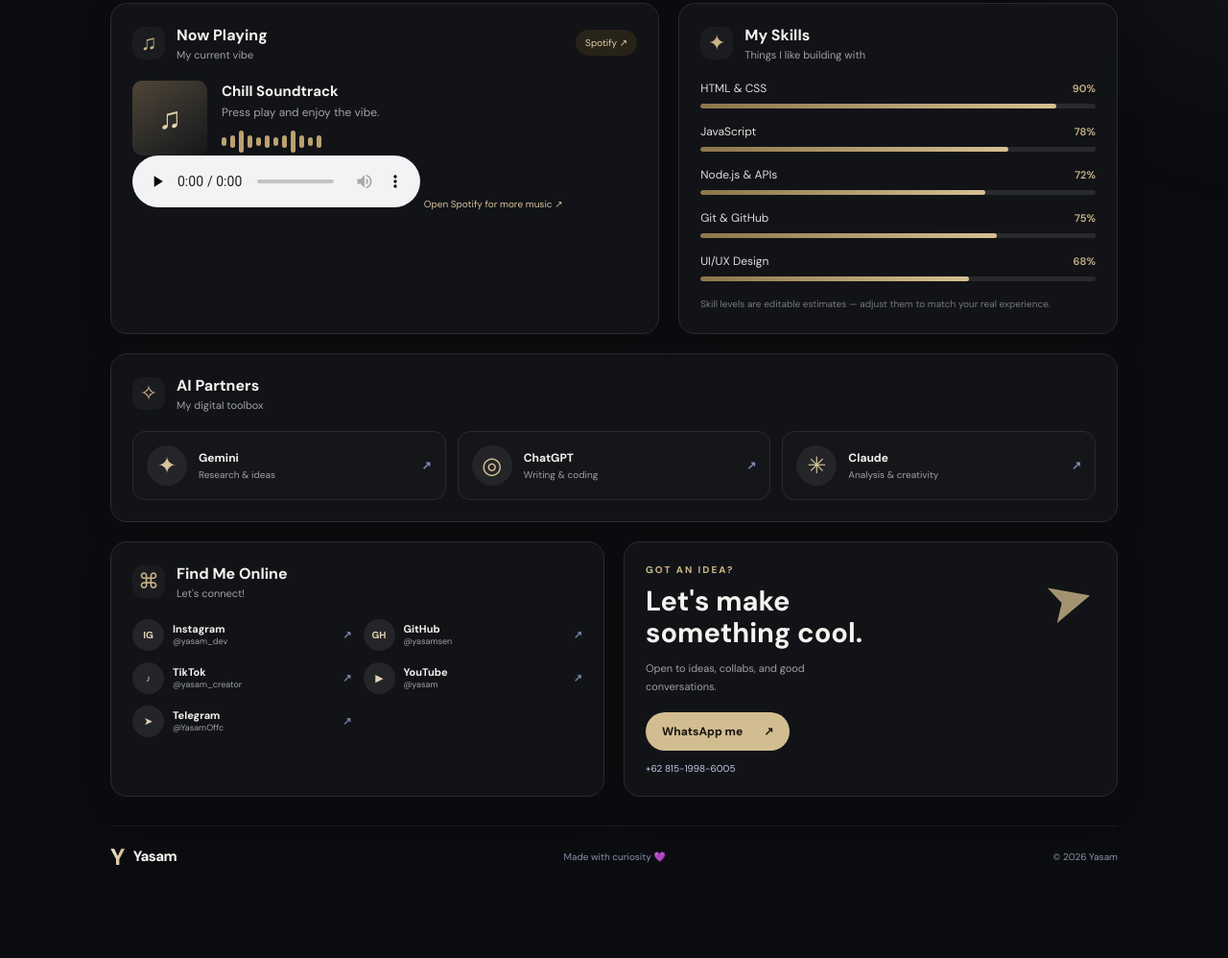
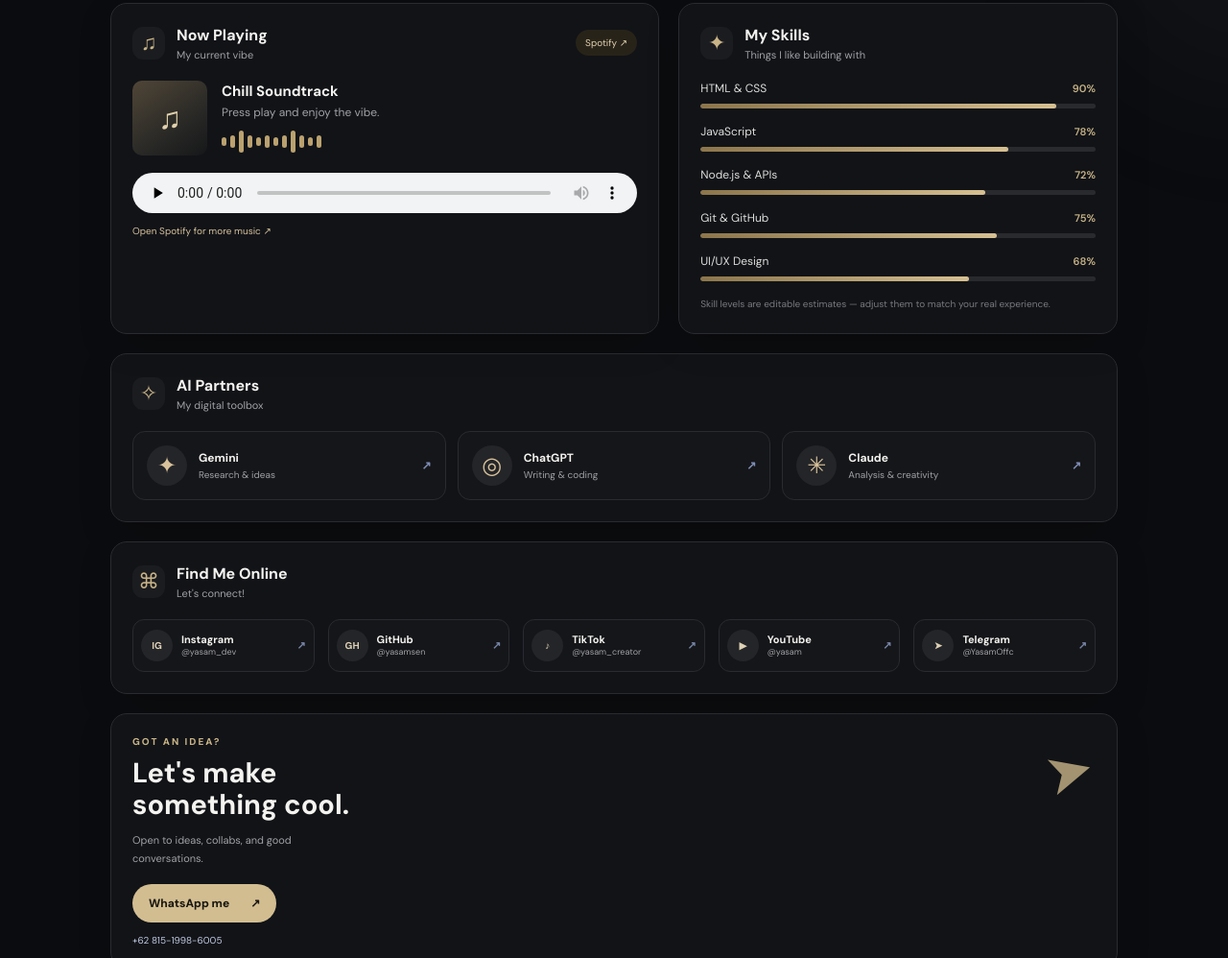
Before and after one commit to Yasamsen/Profil, a plain HTML site: page index.html in a window 1280 px wide. Shown: the part 459-1457 px from the top of the page at 96% size. Before the commit the page ends 1390 px from the top, so only its background shows below. Drawn offline with Linux system fonts and the light colour scheme.

Commit message:
Update style.css

```diff
--- a/style.css
+++ b/style.css
@@ -35,3 +35,12 @@
 .contact-art{color:#c9b487}
 .floating-wa{background:#d2bd91;color:#191710;box-shadow:none}
 @media(prefers-reduced-motion:reduce){.skill-track span{transition:none}}
+
+/* Requested layout and playable music updates */
+.bottom-grid{grid-template-columns:1fr}
+.contact-links{grid-template-columns:repeat(5,minmax(0,1fr));gap:14px}
+.contact-links>a{padding:10px 8px;border:1px solid #292b30;border-radius:12px;background:#151619;flex-wrap:wrap}
+.contact-links b{margin-left:auto}
+.music-player{display:block;width:100%;height:42px;margin-top:18px;accent-color:#c9a96e}
+@media(max-width:760px){.contact-links{grid-template-columns:repeat(2,minmax(0,1fr))}}
+@media(max-width:420px){.contact-links{grid-template-columns:1fr}.contact-links>a{flex-wrap:nowrap}}
```
